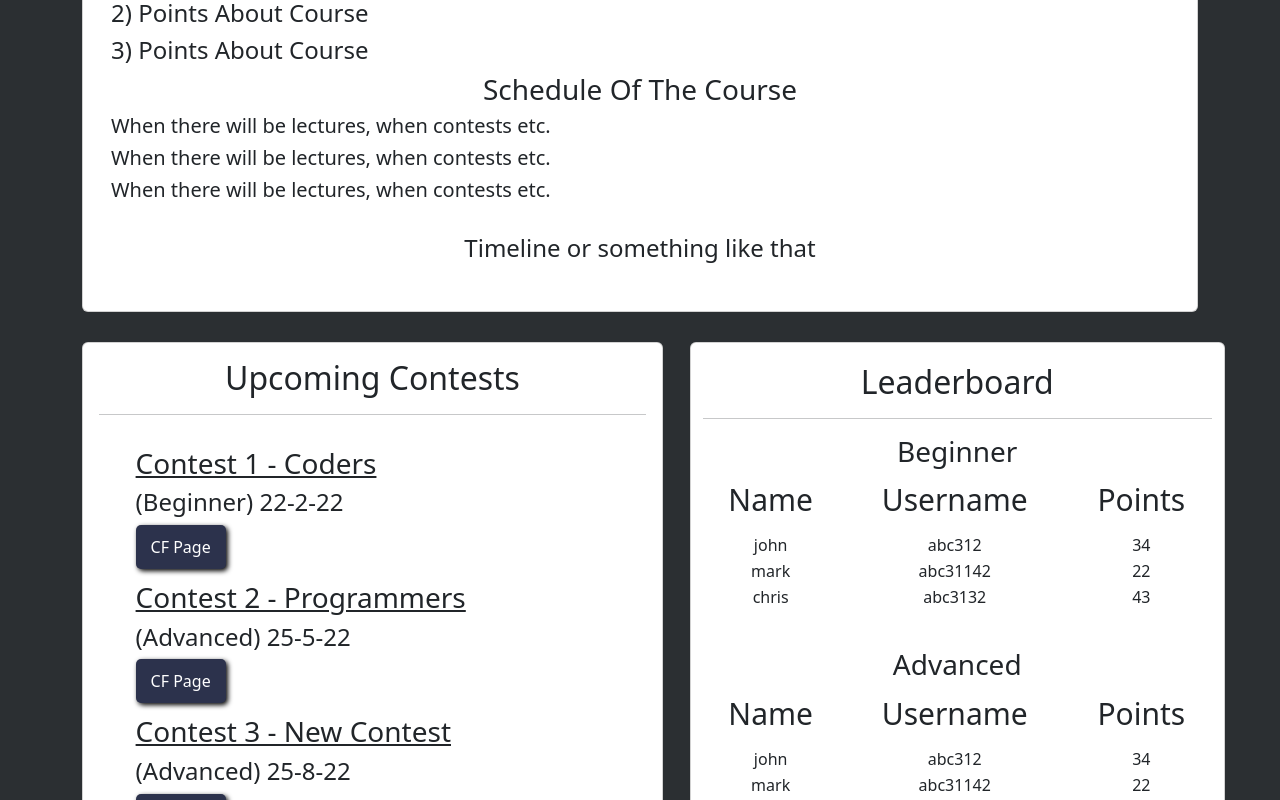
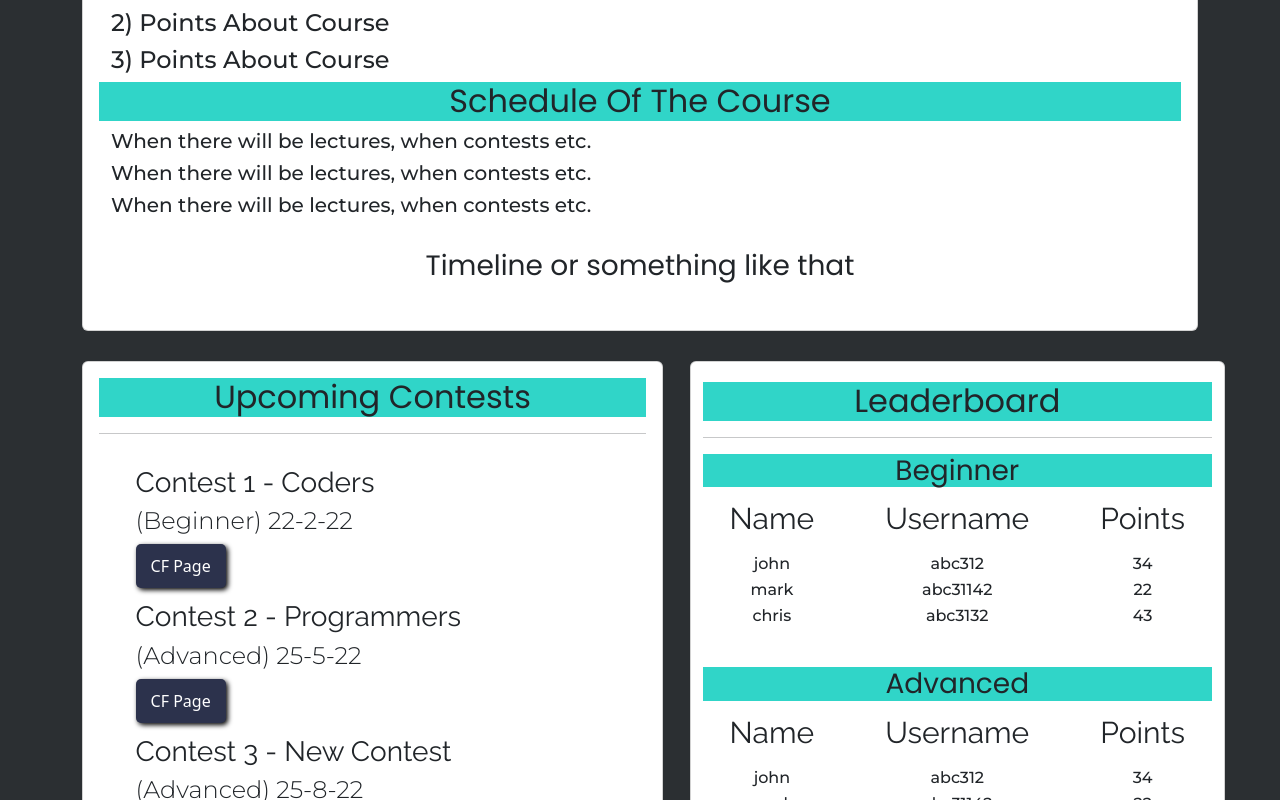
Before and after one commit to DaemonLab/Binary-Brains, a React (Create React App) app in the folder frontend/: page / in a window 1280 px wide. Shown: the part 800-1600 px from the top of the page. Built offline with nearby package versions, Linux system fonts and the light colour scheme; no server answers.

Commit message:
changed font size

```diff
--- a/frontend/src/Components/Rankings.js
+++ b/frontend/src/Components/Rankings.js
@@ -25,22 +25,22 @@ function Rankings() {
     <div className='container gridContainer'>
       <div className="card contestcard" >
         <div className="card-body">
-          <h2 className="card-title">Upcoming Contests</h2>
+          <h2 className="card-title upcomingContestHead">Upcoming Contests</h2>
           <hr />
           <div className="">
             <div className="card-body contestbody" key={1}>
               <h3 className='contestname'>{` Contest ${contests[0].id} - ${contests[0].name}`}</h3>
-              <h4 className='sm'>(Beginner) {contests[0].date}</h4>
+              <h4 className='sm contestInfo'>(Beginner) {contests[0].date}</h4>
               <button className="btncont">CF Page</button>
             </div>
             <div className="card-body contestbody" key={2}>
               <h3 className='contestname'>{` Contest ${contests[1].id} - ${contests[1].name}`}</h3>
-              <h4 className='sm'>(Advanced) {contests[1].date}</h4>
+              <h4 className='sm contestInfo'>(Advanced) {contests[1].date}</h4>
               <button className="btncont">CF Page</button>
             </div>
             <div className="card-body contestbody" key={3}>
               <h3 className='contestname'>{` Contest ${contests[2].id} - ${contests[2].name}`}</h3>
-              <h4 className='sm'>(Advanced) {contests[2].date}</h4>
+              <h4 className='sm contestInfo'>(Advanced) {contests[2].date}</h4>
               <button className="btncont">CF Page</button>
             </div>
           </div>
@@ -53,24 +53,24 @@ function Rankings() {
 
       <div className="card contestcard-2 col-sm-12" >
       <div className="container ">
-      <h2 className="card-title contesttitle-2">Leaderboard</h2>
+      <h2 className="card-title contesttitle-2 leaderboardHead">Leaderboard</h2>
       <hr/>
-      <h3 align="center">Beginner</h3>
+      <h3 className="leaderboardHead" align="center">Beginner</h3>
       <div className="responsive">
         <table className='leaderboard'>
           <tbody>
             <tr>
-              <th className='th'>Name</th>
-              <th className='th'>Username</th>
-              <th className='th'>Points</th>
+              <th className='th leaderTH'>Name</th>
+              <th className='th leaderTH'>Username</th>
+              <th className='th leaderTH'>Points</th>
             </tr>
             {
               ranks.map((rank, id) => {
                 return(
                   <tr key={id}>
-                    <td className='td'>{rank.name}</td>
-                    <td className='td'>{rank.username}</td>
-                    <td className='td'>{rank.points}</td>
+                    <td className='td leaderTD'>{rank.name}</td>
+                    <td className='td leaderTD'>{rank.username}</td>
+                    <td className='td leaderTD'>{rank.points}</td>
                   </tr>
                 )
               })
@@ -79,22 +79,22 @@ function Rankings() {
         </table>
         <h1></h1>
         </div>
-        <h3 align="center">Advanced</h3>
+        <h3 className="leaderboardHead" align="center">Advanced</h3>
         <div className="responsive leaderboard">
           <table>
             <tbody>
               <tr>
-                <th className='th'>Name</th>
-                <th className='th'>Username</th>
-                <th className='th'>Points</th>
+                <th className='th leaderTH'>Name</th>
+                <th className='th leaderTH'>Username</th>
+                <th className='th leaderTH'>Points</th>
               </tr>
               {
                 ranks.map((rank, id) => {
                   return(
                     <tr key={id}>
-                      <td className='td'>{rank.name}</td>
-                      <td className='td'>{rank.username}</td>
-                      <td className='td'>{rank.points}</td>
+                      <td className='td leaderTD'>{rank.name}</td>
+                      <td className='td leaderTD'>{rank.username}</td>
+                      <td className='td leaderTD'>{rank.points}</td>
                     </tr>
                   )
                 })
--- a/frontend/src/Components/Schedule.js
+++ b/frontend/src/Components/Schedule.js
@@ -5,20 +5,20 @@ function Schedule() {
     <div className='container'>
       <div className="card" >
         <div className="card-body">
-          <h2 className="card-title">Details Of The Course</h2>
-          <div className="container">
+          <h2 className="card-title courseDetailsHead">Details Of The Course</h2>
+          <div className="container pointsCourse">
             <h4>1) Points About Course</h4>
             <h4>2) Points About Course</h4>
             <h4>3) Points About Course</h4>
           </div>
-          <h3 align="Center">Schedule Of The Course</h3>
-          <div className="container">
+          <h3 className="courseDetailsHead2" align="Center">Schedule Of The Course</h3>
+          <div className="container lectureTime">
             <h5>When there will be lectures, when contests etc.</h5>
             <h5>When there will be lectures, when contests etc.</h5>
             <h5>When there will be lectures, when contests etc.</h5>
           </div>
           <br />
-          <h4 className="card-text" align="center">Timeline or something like that</h4>
+          <h4 className="card-text courseDetailsTime" align="center">Timeline or something like that</h4>
           <br/>
         </div>
       </div>
--- a/frontend/src/Components/Style.css
+++ b/frontend/src/Components/Style.css
@@ -169,9 +169,9 @@ table{
     color: rgb(214, 214, 214);
 }
 
-.contestcard{
+/* .contestcard{ */
     /* max-width: 48%;        */
-}
+/* } */
 
 .contestcard-2{
     /* max-width: 48%;      */
@@ -179,7 +179,7 @@ table{
 }
 
 .contestname{
-    text-decoration: underline;
+    /* text-decoration: underline; */
     margin-left: 4%;
 }
 
--- a/frontend/src/Components/Style2.css
+++ b/frontend/src/Components/Style2.css
@@ -1,3 +1,4 @@
+@import url('https://fonts.googleapis.com/css2?family=Montserrat:wght@300;500&family=Poppins&family=Raleway:wght@400;600&display=swap');
 .signup{
   background-color: #f2f0f0;
   padding-bottom: 50px;
@@ -214,9 +215,78 @@ input, select{
   grid-area: cont2;
   width: 100%;
 }
+.courseDetailsHead{
+  font-family: 'Poppins', sans-serif;
+  background-color: #30D5C8;
+}
+.courseDetailsHead2{
+  background-color: #30D5C8;
+  font-family: 'Poppins', sans-serif;
+}
+.courseDetailsTime{
+  font-family: 'Poppins', sans-serif;
+}
+.pointsCourse{
+  font-family: 'Montserrat', sans-serif;
+}
+.lectureTime{
+  font-family: 'Montserrat', sans-serif;
+}
+.upcomingContestHead{
+  background-color: #30D5C8;
+  font-family: 'Poppins', sans-serif;
+}
+.leaderboardHead{
+  background-clip: content-box;
+  background-color: #30D5C8;
+}
+.leaderboardHead{
+  font-family: 'Poppins', sans-serif;
+}
+.contestname{
+  font-family: 'Raleway', sans-serif;
+  font-weight: 500;
+}
+.contestInfo{
+  font-weight: 250;
+  font-family: 'Montserrat', sans-serif;
+}
+.leaderTH{
+  font-family: 'Raleway', sans-serif;
+}
+.leaderTD{
+  font-family: 'Montserrat', sans-serif;
+}
 ::placeholder{
   color:black;
   opacity:.9;
+}
+@media (min-width: 1200px) {
+  .courseDetailsHead2{
+    font-size: 2rem;
+  }
+  .courseDetailsHead{
+    font-size: 2.5rem;
+  }
+  /* h3{
+    font-size: 2rem;
+  } */
+  .courseDetailsTime{
+    font-size: 1.75rem;
+  }
+  .pointsCourse>h4{
+    font-size: 1.5rem;
+  }
+}
+@media (max-width: 600px) {
+  .pointsCourse>h4{
+    font-size: 1rem;
+  }
+  .lectureTime>h5{
+    font-size: 1rem;
+
+  }
+
 }
 @media (min-width: 300px) {
   .whitebox{
```
